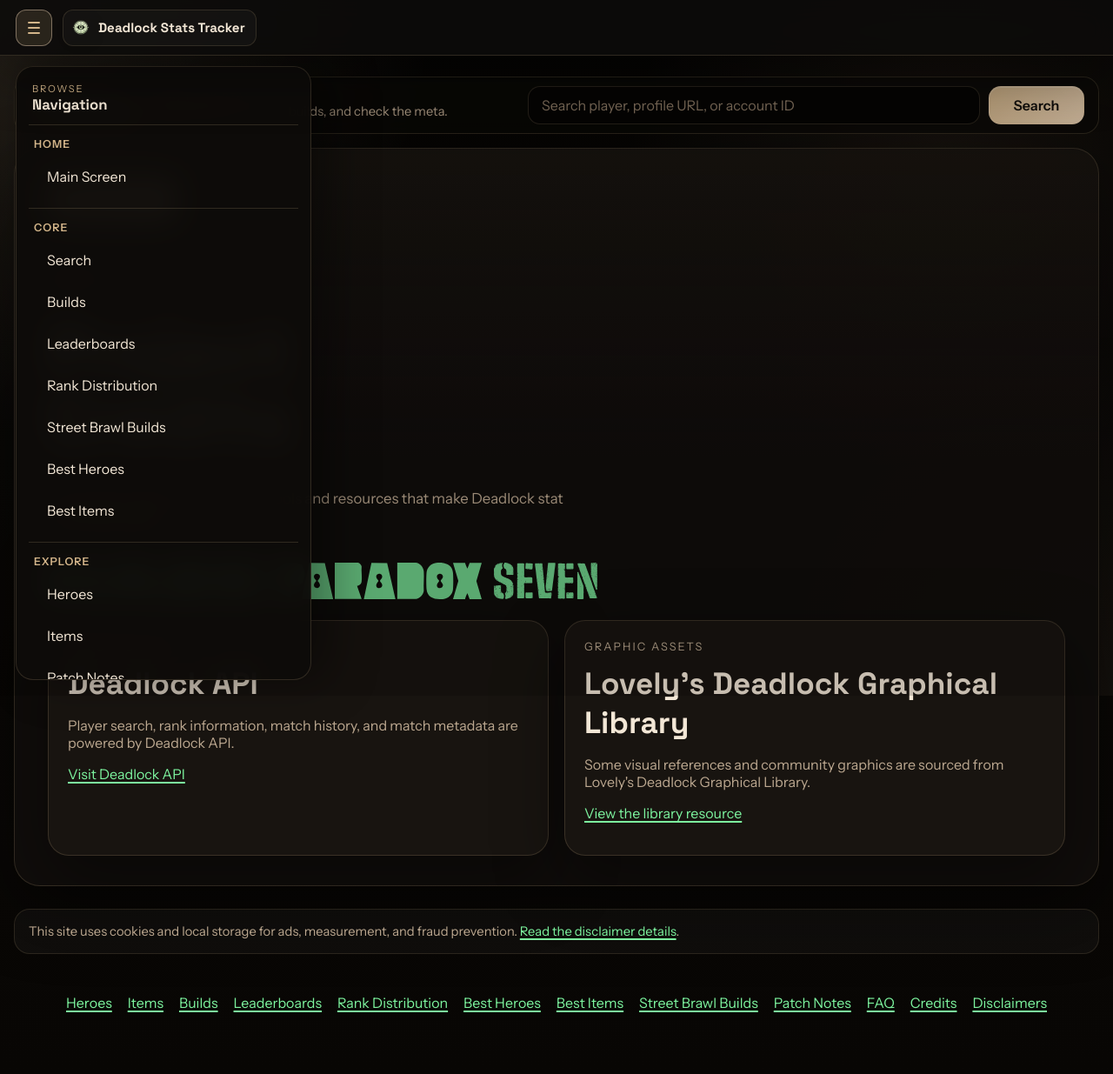
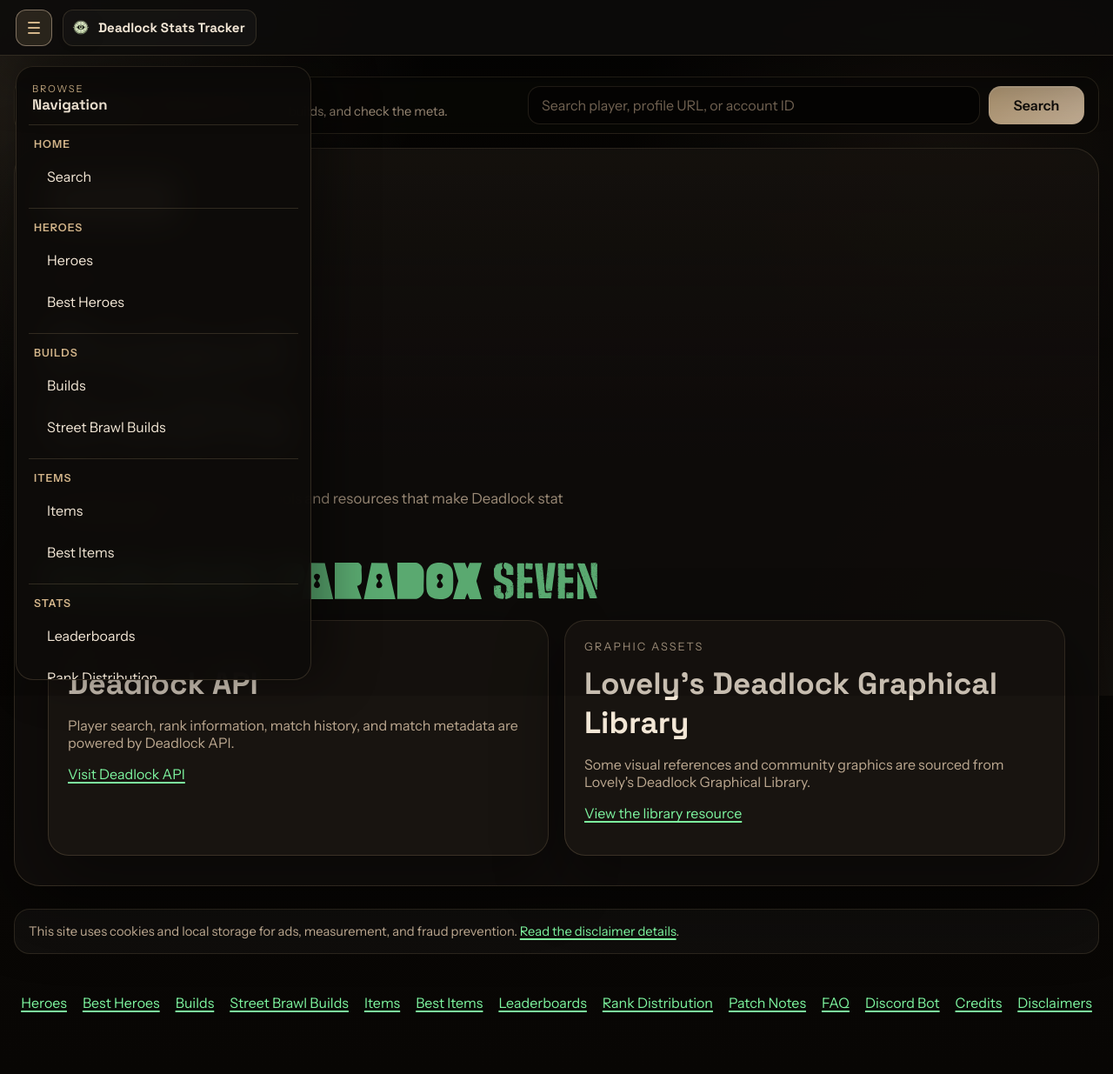
Before and after one commit to vvMaxwell/Deadlock_Tracker, a FastAPI app: page /credits in a window 1280 px wide, after a click that opens the changed part. Shown: the whole page at 87% size. Run offline with FastAPI, Linux system fonts and the light colour scheme.

Commit message:
Restructure navigation into clearer menu groups

```diff
--- a/src/deadlock_tracker/web/templates/base.html
+++ b/src/deadlock_tracker/web/templates/base.html
@@ -69,34 +69,48 @@
         <div class="site-drawer-section">
             <p class="site-drawer-label">Home</p>
             <nav class="site-drawer-nav">
-                <a href="/">Main Screen</a>
+                <a href="/">Search</a>
             </nav>
         </div>
         <div class="site-drawer-section">
-            <p class="site-drawer-label">Core</p>
+            <p class="site-drawer-label">Heroes</p>
             <nav class="site-drawer-nav">
-                <a href="/">Search</a>
+                <a href="/heroes">Heroes</a>
+                <a href="/best-heroes">Best Heroes</a>
+            </nav>
+        </div>
+        <div class="site-drawer-section">
+            <p class="site-drawer-label">Builds</p>
+            <nav class="site-drawer-nav">
                 <a href="/builds">Builds</a>
-                <a href="/leaderboards">Leaderboards</a>
-                <a href="/rank-distribution">Rank Distribution</a>
                 <a href="/street-brawl-builds">Street Brawl Builds</a>
-                <a href="/best-heroes">Best Heroes</a>
+            </nav>
+        </div>
+        <div class="site-drawer-section">
+            <p class="site-drawer-label">Items</p>
+            <nav class="site-drawer-nav">
+                <a href="/items">Items</a>
                 <a href="/best-items">Best Items</a>
             </nav>
         </div>
         <div class="site-drawer-section">
-            <p class="site-drawer-label">Explore</p>
+            <p class="site-drawer-label">Stats</p>
             <nav class="site-drawer-nav">
-                <a href="/heroes">Heroes</a>
-                <a href="/items">Items</a>
-                <a href="/patch-notes">Patch Notes</a>
+                <a href="/leaderboards">Leaderboards</a>
+                <a href="/rank-distribution">Rank Distribution</a>
             </nav>
         </div>
         <div class="site-drawer-section">
-            <p class="site-drawer-label">More</p>
+            <p class="site-drawer-label">Updates & Help</p>
             <nav class="site-drawer-nav">
+                <a href="/patch-notes">Patch Notes</a>
                 <a href="/faq">FAQ</a>
                 <a href="/discord-bot">Discord Bot</a>
+            </nav>
+        </div>
+        <div class="site-drawer-section">
+            <p class="site-drawer-label">About</p>
+            <nav class="site-drawer-nav">
                 <a href="/credits">Credits</a>
                 <a href="/disclaimers">Disclaimers</a>
             </nav>
@@ -147,15 +161,16 @@
         <footer class="site-footer">
             <div class="site-footer-links">
                 <a href="/heroes">Heroes</a>
+                <a href="/best-heroes">Best Heroes</a>
+                <a href="/builds">Builds</a>
+                <a href="/street-brawl-builds">Street Brawl Builds</a>
                 <a href="/items">Items</a>
-                <a href="/builds">Builds</a>
+                <a href="/best-items">Best Items</a>
                 <a href="/leaderboards">Leaderboards</a>
                 <a href="/rank-distribution">Rank Distribution</a>
-                <a href="/best-heroes">Best Heroes</a>
-                <a href="/best-items">Best Items</a>
-                <a href="/street-brawl-builds">Street Brawl Builds</a>
                 <a href="/patch-notes">Patch Notes</a>
                 <a href="/faq">FAQ</a>
+                <a href="/discord-bot">Discord Bot</a>
                 <a href="/credits">Credits</a>
                 <a href="/disclaimers">Disclaimers</a>
             </div>
```
Also changed, not shown: tests/test_web_launch_smoke.py (+11 -1 lines).
